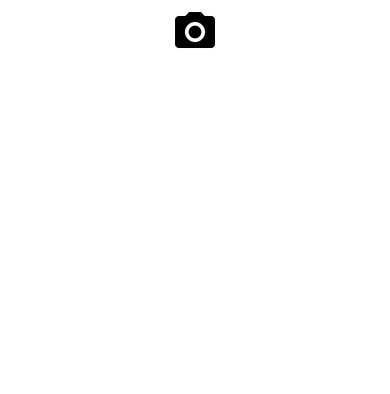
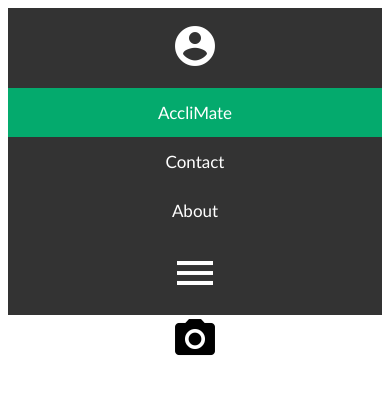
Before and after one commit to workunhard/acclimate-app-project, a plain HTML site: page html/template.html in a window 390 px wide. Drawn offline with nearby package versions, Linux system fonts and the light colour scheme.

Commit message:
Added nav bar and hamburger menu -Jason

```diff
--- a/scripts/skeleton.js
+++ b/scripts/skeleton.js
@@ -3,3 +3,12 @@ function loadSkeleton(){
     console.log($('#footerPlaceholder').load('../text/footer.html'));
 }
 loadSkeleton();
+
+function expand() {
+    var x = document.getElementById("navLinks");
+    if (x.style.display === "block") {
+      x.style.display = "none";
+    } else {
+      x.style.display = "block";
+    }
+  }
--- a/styles/style.css
+++ b/styles/style.css
@@ -4,6 +4,52 @@ body {
 
 nav {
   text-align: center;
+}
+
+#navbar {
+  justify-content: space-evenly;
+}
+
+/* Style the navigation menu */
+.topnav {
+  overflow: hidden;
+  background-color: #333;
+  position: relative;
+}
+
+/* Hide the links inside the navigation menu (except for logo/home) */
+.topnav #myLinks {
+  display: none;
+}
+
+/* Style navigation menu links */
+.topnav a {
+  color: white;
+  padding: 14px 16px;
+  text-decoration: none;
+  font-size: 17px;
+  display: block;
+}
+
+/* Style the hamburger menu */
+.topnav a.icon {
+  background: black;
+  display: block;
+  position: absolute;
+  right: 0;
+  top: 0;
+}
+
+/* Add a grey background color on mouse-over */
+.topnav a:hover {
+  background-color: #ddd;
+  color: black;
+}
+
+/* Style the active link (or home/logo) */
+.active {
+  background-color: #04AA6D;
+  color: white;
 }
 
 /*-------------------------------------
--- a/text/nav.html
+++ b/text/nav.html
@@ -1,12 +1,17 @@
-<!DOCTYPE html>
-<html lang="en">
-<head>
-    <meta charset="UTF-8">
-    <meta http-equiv="X-UA-Compatible" content="IE=edge">
-    <meta name="viewport" content="width=device-width, initial-scale=1.0">
-    <title>Document</title>
-</head>
-<body>
+<nav id="navbar">
+    <div>
 
-</body>
-</html>
+        <div class="topnav">
+            <a href="profile.html"><i class="material-icons md-48">account_circle</i></a>
+            <a href="homepage.html" class="active">AccliMate</a>
+            <!-- Navigation links (hidden by default) -->
+            <div id="navLinks">
+                <a href="contact.html">Contact</a>
+                <a href="about.html">About</a>
+            </div>
+            <a href="javacsript:void(0);" class="hamburger" onclick="expand()">
+                <i class="material-icons md-48">menu</i>
+            </a>
+        </div>
+    </div>
+</nav>
```
Also changed, not shown: 1 other file.
